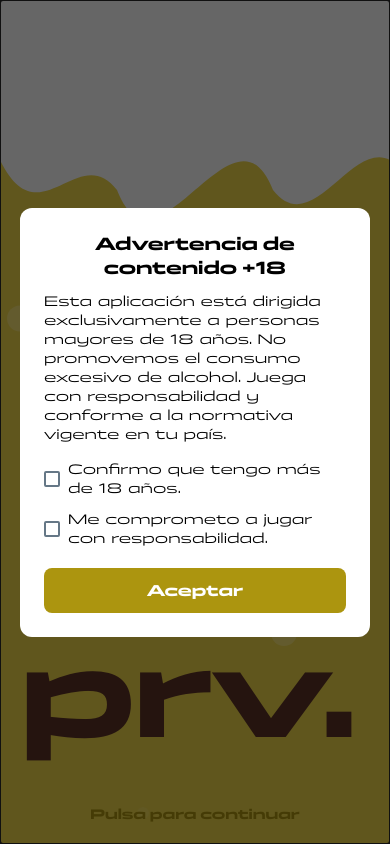
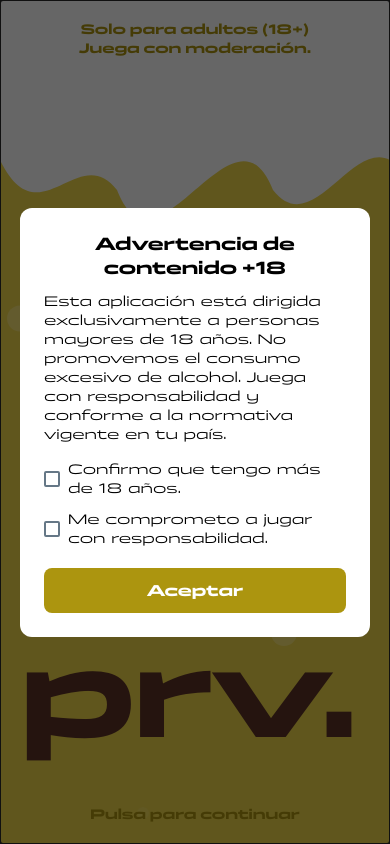
Before and after one commit to jgarcia311999/D.A.M, a React Native app: screen /TittleScreen in a window 390 px wide. Built offline with nearby package versions, Linux system fonts and the light colour scheme.

Commit message:
tittle tittluo

```diff
--- a/screens/TittleScreen/TittleWeb.js
+++ b/screens/TittleScreen/TittleWeb.js
@@ -89,6 +89,19 @@ export default function TittleWeb({ navigation }) {
         backgroundColor: '#EFD74A',
         overflow: 'hidden',
       }}>
+        <Text style={{
+          position: 'absolute',
+          top: 20,
+          width: '100%',
+          textAlign: 'center',
+          fontSize: 14,
+          color: '#AC950F',
+          fontFamily: 'Panchang-Bold',
+          zIndex: 5,
+          paddingHorizontal: 20,
+        }}>
+          Solo para adultos (18+){'\n'}Juega con moderación.
+        </Text>
         <Svg
           width={width}
           height={height * 0.8}
```
